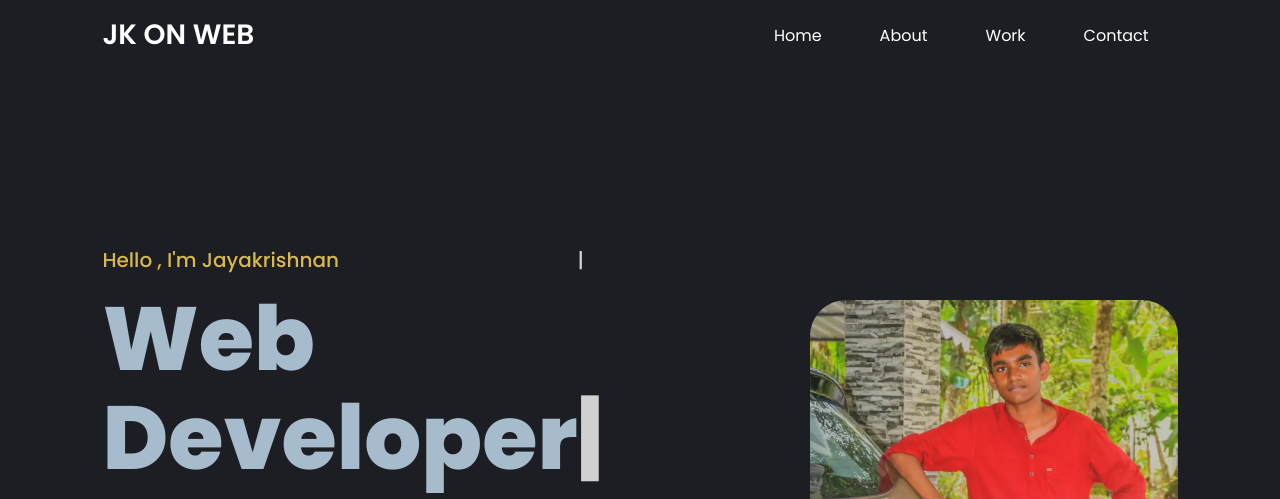
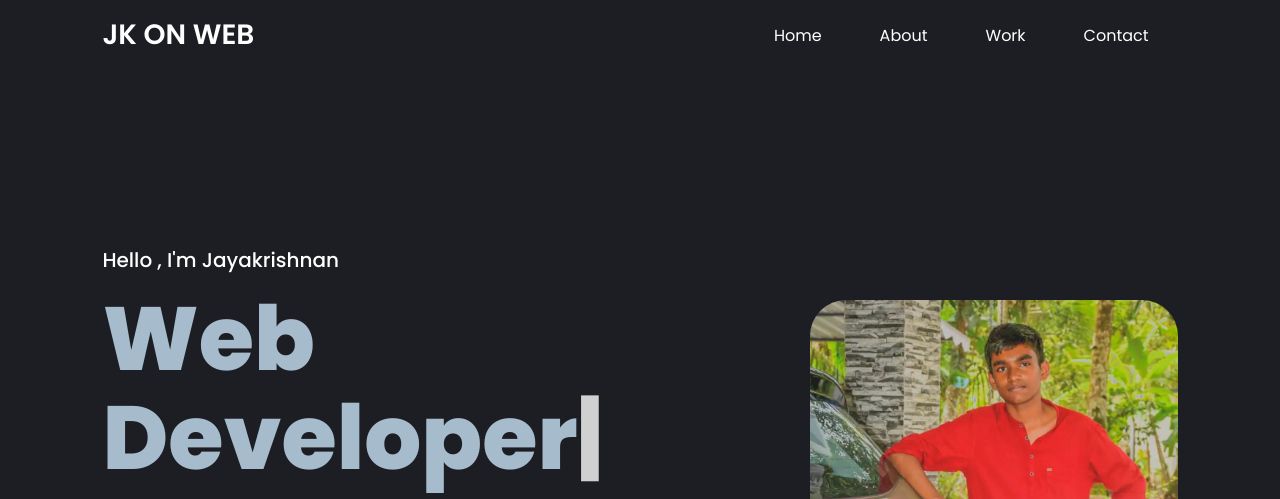
Before and after one commit to Jk-on-web/jk-on-web.github.io, a plain HTML site: page index.html in a window 1280 px wide. Shown: the top 499 px of the page. Drawn offline with nearby package versions, Linux system fonts and the light colour scheme.

Commit message:
Update index.html

```diff
--- a/index.html
+++ b/index.html
@@ -30,7 +30,7 @@
     </header>
     <section class="home" id="home">
         <div class="home-text">
-            <h5 class="typing">Hello , I'm Jayakrishnan</h5>
+            <h5 class="typ">Hello , I'm Jayakrishnan</h5>
             <h1 class="typing">Web <br> Developer</h1>
             <div class="social">
                 <a href="#">Follow Me on</a>
```
